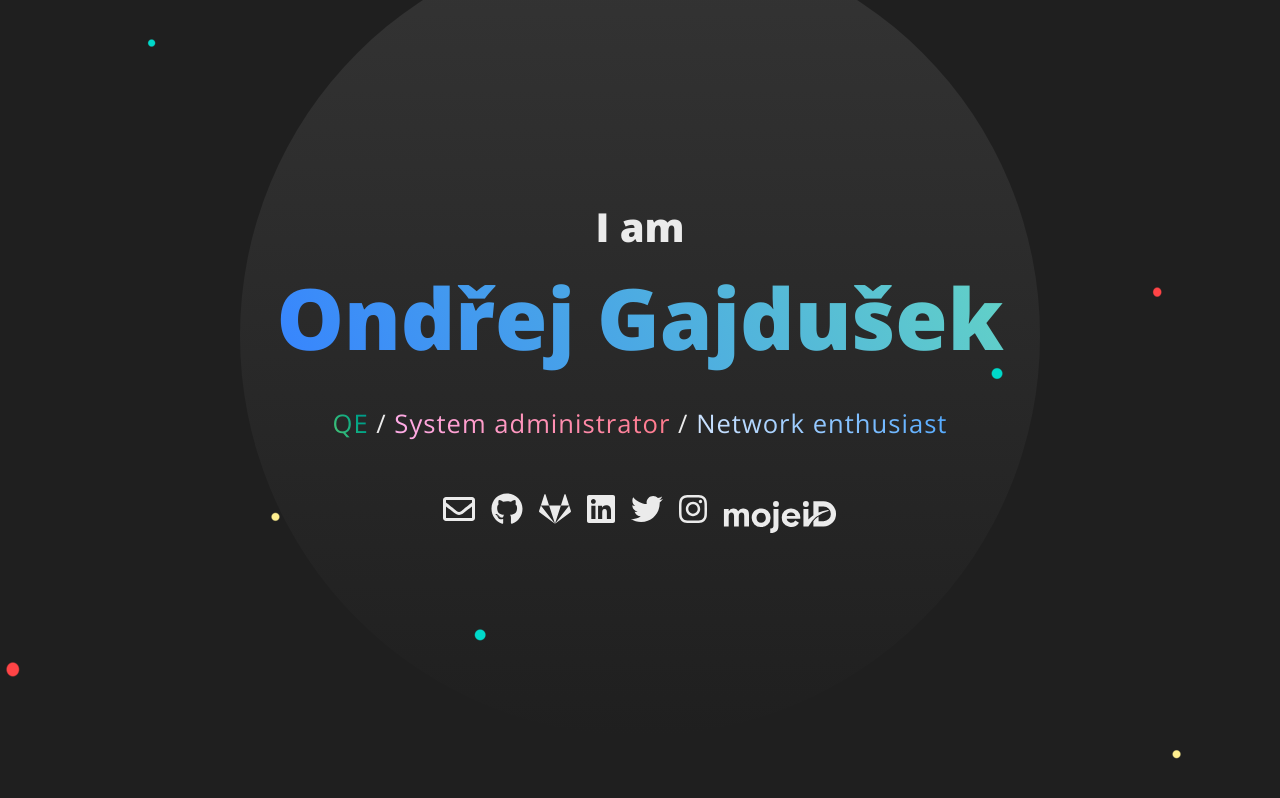
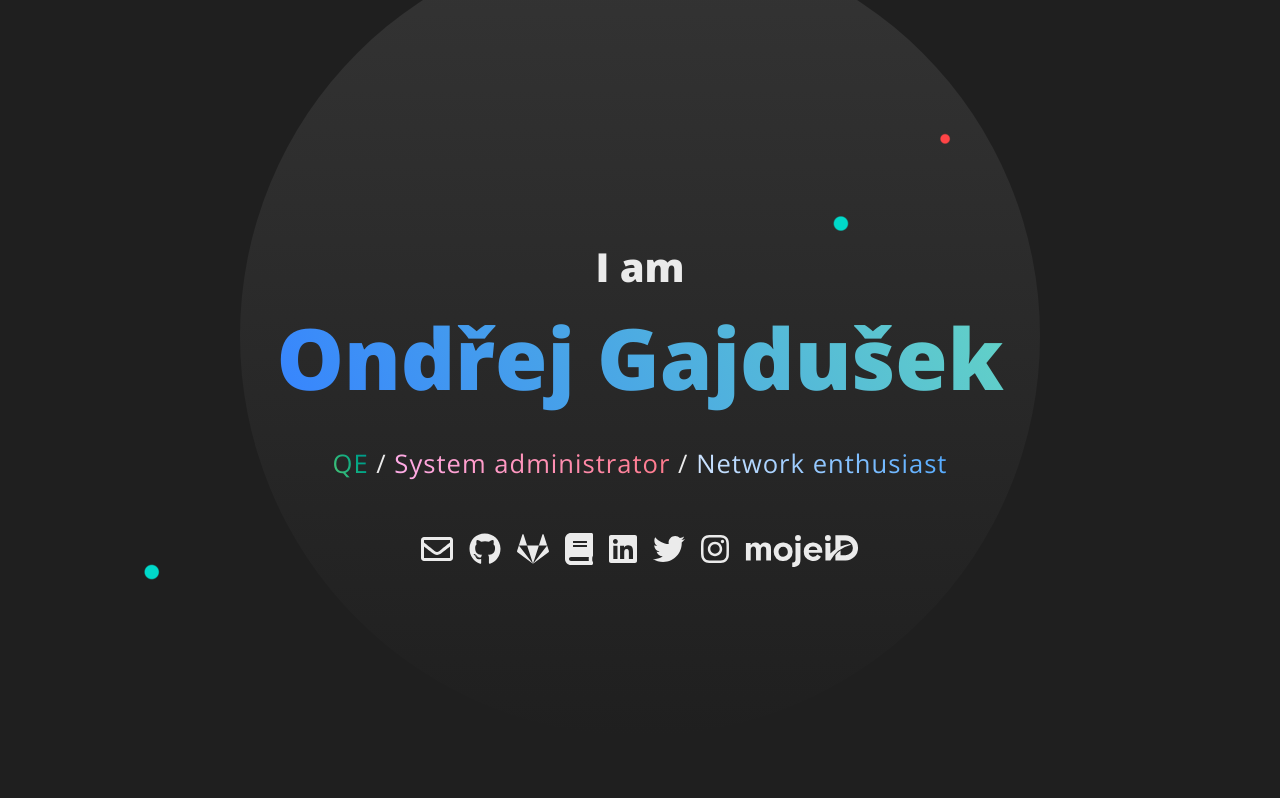
Before and after one commit to ogajduse/gajdusek.dev-website, a Gatsby site: page / in a window 1280 px wide. Built offline with nearby package versions, Linux system fonts and the light colour scheme; Gatsby itself is replaced by a stand-in of ours.

Commit message:
fix: parallax images

```diff
--- a/src/pages/index.tsx
+++ b/src/pages/index.tsx
@@ -1,6 +1,7 @@
 import React from "react"
 import { FontAwesomeIcon } from '@fortawesome/react-fontawesome'
 import { faInstagram, faLinkedin, faGithub, faGitlab, faTwitter } from '@fortawesome/free-brands-svg-icons'
+import { faBook } from '@fortawesome/free-solid-svg-icons'
 import { faEnvelope } from '@fortawesome/free-regular-svg-icons'
 import mojeId from '../images/mojeId.svg'
 import Layout from '../components/layout'
@@ -27,6 +28,7 @@ const Index = () => (
           <SocialIcon href="mailto:ondrej@gajdusek.dev" icon={faEnvelope} />
           <SocialIcon href="https://github.com/ogajduse" icon={faGithub} />
           <SocialIcon href="https://gitlab.com/ogajduse" icon={faGitlab} />
+          <SocialIcon href="https://docs.gajdusek.dev" icon={faBook} />
           <SocialIcon href="https://linkedin.com/in/ogajduse" icon={faLinkedin} />
           <SocialIcon href="https://twitter.com/ogajdusek" icon={faTwitter} />
           <SocialIcon href="https://instagram.com/gajond" icon={faInstagram} />
--- a/src/styles/styles.scss
+++ b/src/styles/styles.scss
@@ -171,7 +171,6 @@ a {
   background-size: cover;
 
   @media screen and (min-width: $screen-md) {
-    height: 90vh;
     background-image: none;
   }
 }
@@ -219,10 +218,10 @@ a {
   bottom: 0;
   left: 0;
   right: 0;
-  background-image: url('../images/dots-red.png'), url('../images/dots-blue.png'), url('../images/dots-yellow.png');
+  background-image: url('../images/dots-red2.png'), url('../images/dots-blue2.png'), url('../images/dots-yellow2.png');
   background-repeat: no-repeat;
   background-position: center;
-  background-position: 60% 60%;
+  background-position: 80% 80%;
   z-index: 3;
 
   @media screen and (min-width: $screen-md) {
@@ -243,7 +242,7 @@ a {
   margin-top: 0.5rem;
   margin-right: 0.75rem;
   margin-left: 0.75rem;
-  margin-bottom: -0.5rem;
+  margin-bottom: 0.25rem;
 
   &:hover,
   &:focus {
```
Also changed, not shown: src/images/dots-blue2.png (added), src/images/dots-red2.png (added), src/images/dots-yellow2.png (added).
